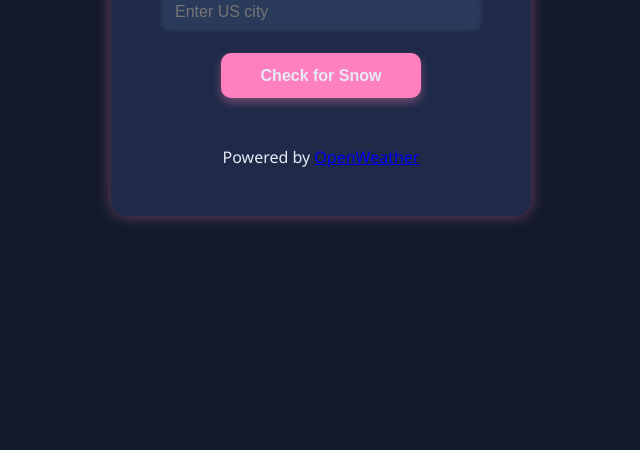
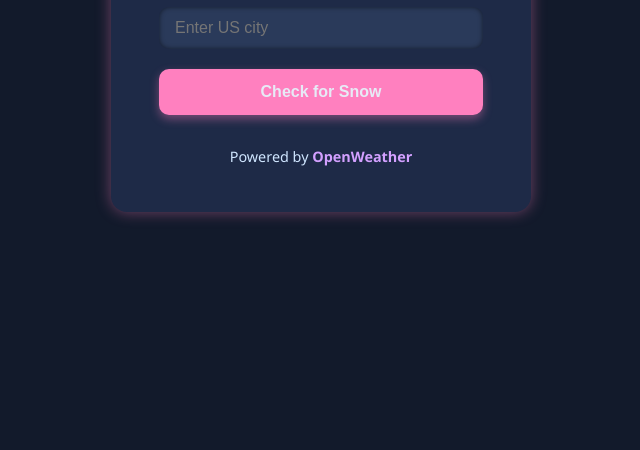
Before and after one commit to renea2024/snow-fetcher, a website: page index.html in a window 1280 px wide. Shown: the part 350-800 px from the top of the page, without its empty margins (319-959 px from the left). Drawn offline with Linux system fonts and the light colour scheme.

Commit message:
updated name and footer

```diff
--- a/styles.css
+++ b/styles.css
@@ -26,7 +26,6 @@
 }
 
 /* Reset & base */
-
 *,
 *::before,
 *::after {
@@ -41,13 +40,13 @@ body {
   display: flex;
   justify-content: center;
   align-items: center;
-  height: 100vh;
+  min-height: 100vh;
   padding: 1rem;
   overflow: hidden;
+  flex-direction: column; /* stack container and footer vertically */
 }
 
 /* Container */
-
 .container {
   background-color: var(--color-container-bg);
   border-radius: 16px;
@@ -57,15 +56,11 @@ body {
   box-shadow: 0 0 15px var(--color-shadow);
   text-align: center;
   animation: fadeInScale 0.8s ease forwards;
-  display: flex;
-  flex-direction: column;
-  gap: 2rem;
 }
 
 /* Heading */
-
 h1 {
-  margin: 0;
+  margin-bottom: 1.5rem;
   font-weight: 700;
   font-size: 2rem;
   color: var(--color-primary);
@@ -73,12 +68,11 @@ h1 {
 }
 
 /* Form */
-
 form {
   display: flex;
   flex-direction: column;
-  gap: 1.25rem; /* slightly increased gap for consistent spacing */
-  margin: 0;
+  gap: 1.25rem; /* slightly more consistent spacing */
+  margin-bottom: 1.5rem;
 }
 
 input[type="text"] {
@@ -90,7 +84,6 @@ input[type="text"] {
   font-size: 1rem;
   transition: box-shadow 0.3s ease;
   box-shadow: inset 0 0 5px #0008;
-  width: 100%;
 }
 
 input[type="text"]:focus {
@@ -99,7 +92,6 @@ input[type="text"]:focus {
 }
 
 /* Button */
-
 button {
   padding: 0.85rem 1.5rem;
   border-radius: 10px;
@@ -111,9 +103,6 @@ button {
   cursor: pointer;
   transition: background-color 0.3s ease, transform 0.2s ease;
   box-shadow: 0 4px 10px var(--color-shadow);
-  width: 100%;
-  max-width: 200px;
-  align-self: center; /* center the button horizontally */
 }
 
 button:hover,
@@ -135,16 +124,13 @@ button:focus {
   min-height: 4rem;
   box-shadow: 0 4px 8px rgba(0, 0, 0, 0.1);
   transition: opacity 0.3s ease;
-  text-align: center;
 }
 
-/* Show when it has content */
 .weather-info.active {
   display: block;
 }
 
 /* Error message style */
-
 .weather-info.error {
   background-color: var(--color-error);
   color: white;
@@ -153,7 +139,6 @@ button:focus {
 }
 
 /* Visually hidden for accessibility */
-
 .visually-hidden {
   position: absolute !important;
   width: 1px !important;
@@ -165,8 +150,29 @@ button:focus {
   border: 0 !important;
 }
 
+/* Footer */
+.footer {
+  margin-top: 2rem;
+  text-align: center;
+  color: var(--color-input-text);
+  font-size: 0.9rem;
+  max-width: 420px;
+  width: 100%;
+}
+
+.footer a {
+  color: var(--color-accent);
+  text-decoration: none;
+  font-weight: 600;
+}
+
+.footer a:hover,
+.footer a:focus {
+  text-decoration: underline;
+  outline: none;
+}
+
 /* Animations */
-
 @keyframes fadeInScale {
   0% {
     opacity: 0;
@@ -179,14 +185,13 @@ button:focus {
 }
 
 /* Responsive */
-
 @media (max-width: 450px) {
   .container {
     padding: 1.5rem 2rem;
     max-width: 100%;
   }
-
-  button {
+  .footer {
     max-width: 100%;
+    padding: 0 1rem;
   }
 }
```
